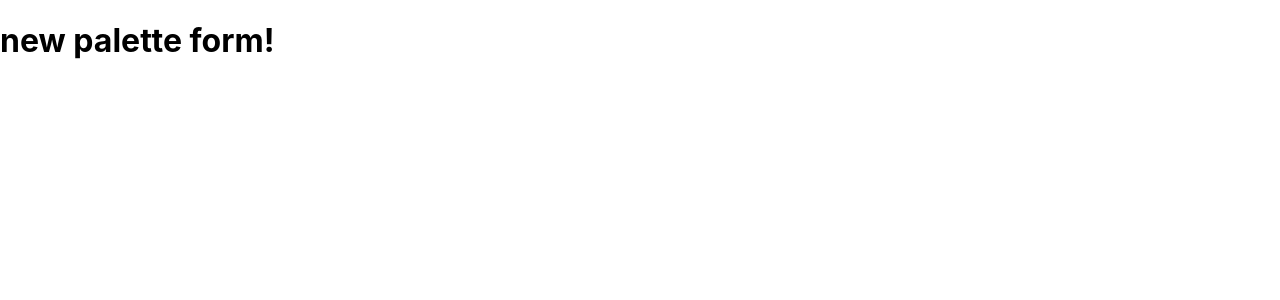
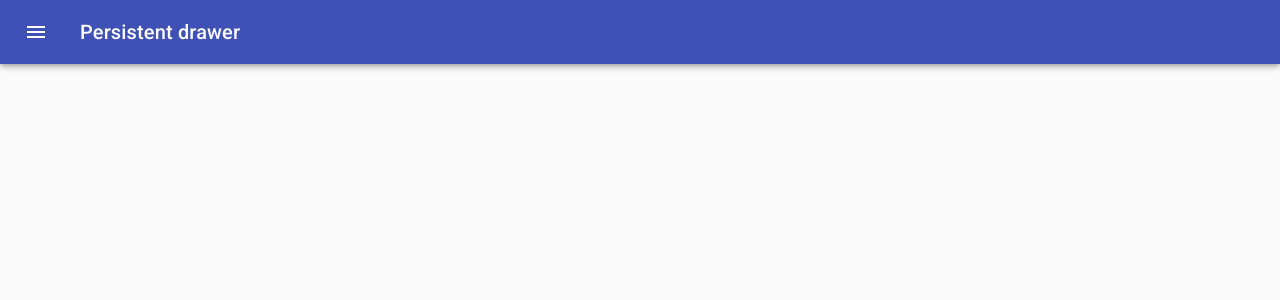
Before and after one commit to Mohammed-Abdelmoneim/react-colors, a React (Create React App) app: page /palette/new in a window 1280 px wide. Shown: the top 300 px of the page. Built offline with nearby package versions, Linux system fonts and the light colour scheme; the HTML template or start-up script is replaced by a standard one.

Commit message:
add drawer to NewPaletteForm

```diff
--- a/src/NewPaletteForm.js
+++ b/src/NewPaletteForm.js
@@ -1,13 +1,142 @@
 import React, { Component } from "react";
+import PropTypes from "prop-types";
+import classNames from "classnames";
+import { withStyles } from "@material-ui/core/styles";
+import Drawer from "@material-ui/core/Drawer";
+import CssBaseline from "@material-ui/core/CssBaseline";
+import AppBar from "@material-ui/core/AppBar";
+import Toolbar from "@material-ui/core/Toolbar";
+import Typography from "@material-ui/core/Typography";
+import Divider from "@material-ui/core/Divider";
+import IconButton from "@material-ui/core/IconButton";
+import MenuIcon from "@material-ui/icons/Menu";
+import ChevronLeftIcon from "@material-ui/icons/ChevronLeft";
+
+const drawerWidth = 240;
+
+const styles = (theme) => ({
+  root: {
+    display: "flex",
+  },
+  appBar: {
+    transition: theme.transitions.create(["margin", "width"], {
+      easing: theme.transitions.easing.sharp,
+      duration: theme.transitions.duration.leavingScreen,
+    }),
+  },
+  appBarShift: {
+    width: `calc(100% - ${drawerWidth}px)`,
+    marginLeft: drawerWidth,
+    transition: theme.transitions.create(["margin", "width"], {
+      easing: theme.transitions.easing.easeOut,
+      duration: theme.transitions.duration.enteringScreen,
+    }),
+  },
+  menuButton: {
+    marginLeft: 12,
+    marginRight: 20,
+  },
+  hide: {
+    display: "none",
+  },
+  drawer: {
+    width: drawerWidth,
+    flexShrink: 0,
+  },
+  drawerPaper: {
+    width: drawerWidth,
+  },
+  drawerHeader: {
+    display: "flex",
+    alignItems: "center",
+    padding: "0 8px",
+    ...theme.mixins.toolbar,
+    justifyContent: "flex-end",
+  },
+  content: {
+    flexGrow: 1,
+    padding: theme.spacing.unit * 3,
+    transition: theme.transitions.create("margin", {
+      easing: theme.transitions.easing.sharp,
+      duration: theme.transitions.duration.leavingScreen,
+    }),
+    marginLeft: -drawerWidth,
+  },
+  contentShift: {
+    transition: theme.transitions.create("margin", {
+      easing: theme.transitions.easing.easeOut,
+      duration: theme.transitions.duration.enteringScreen,
+    }),
+    marginLeft: 0,
+  },
+});
 
 class NewPaletteForm extends Component {
+  state = {
+    open: false,
+  };
+
+  handleDrawerOpen = () => {
+    this.setState({ open: true });
+  };
+
+  handleDrawerClose = () => {
+    this.setState({ open: false });
+  };
+
   render() {
+    const { classes, theme } = this.props;
+    const { open } = this.state;
+
     return (
-      <div>
-        <h1>new palette form!</h1>
+      <div className={classes.root}>
+        <CssBaseline />
+        <AppBar
+          position="fixed"
+          className={classNames(classes.appBar, {
+            [classes.appBarShift]: open,
+          })}
+        >
+          <Toolbar disableGutters={!open}>
+            <IconButton
+              color="inherit"
+              aria-label="Open drawer"
+              onClick={this.handleDrawerOpen}
+              className={classNames(classes.menuButton, open && classes.hide)}
+            >
+              <MenuIcon />
+            </IconButton>
+            <Typography variant="h6" color="inherit" noWrap>
+              Persistent drawer
+            </Typography>
+          </Toolbar>
+        </AppBar>
+        <Drawer
+          className={classes.drawer}
+          variant="persistent"
+          anchor="left"
+          open={open}
+          classes={{
+            paper: classes.drawerPaper,
+          }}
+        >
+          <div className={classes.drawerHeader}>
+            <IconButton onClick={this.handleDrawerClose}>
+              <ChevronLeftIcon />
+            </IconButton>
+          </div>
+          <Divider />
+        </Drawer>
+        <main
+          className={classNames(classes.content, {
+            [classes.contentShift]: open,
+          })}
+        >
+          <div className={classes.drawerHeader} />
+        </main>
       </div>
     );
   }
 }
 
-export default NewPaletteForm;
+export default withStyles(styles, { withTheme: true })(NewPaletteForm);
```
